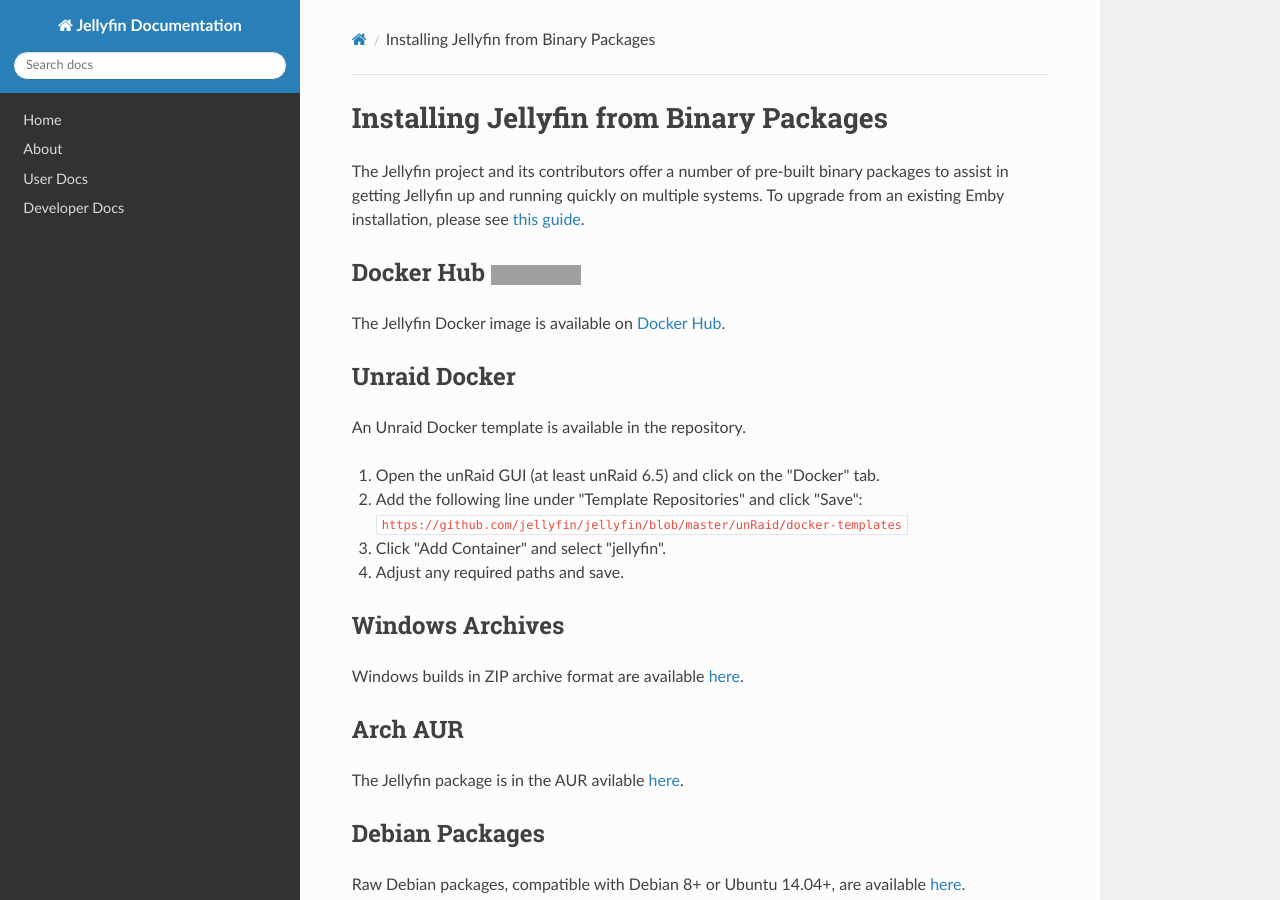
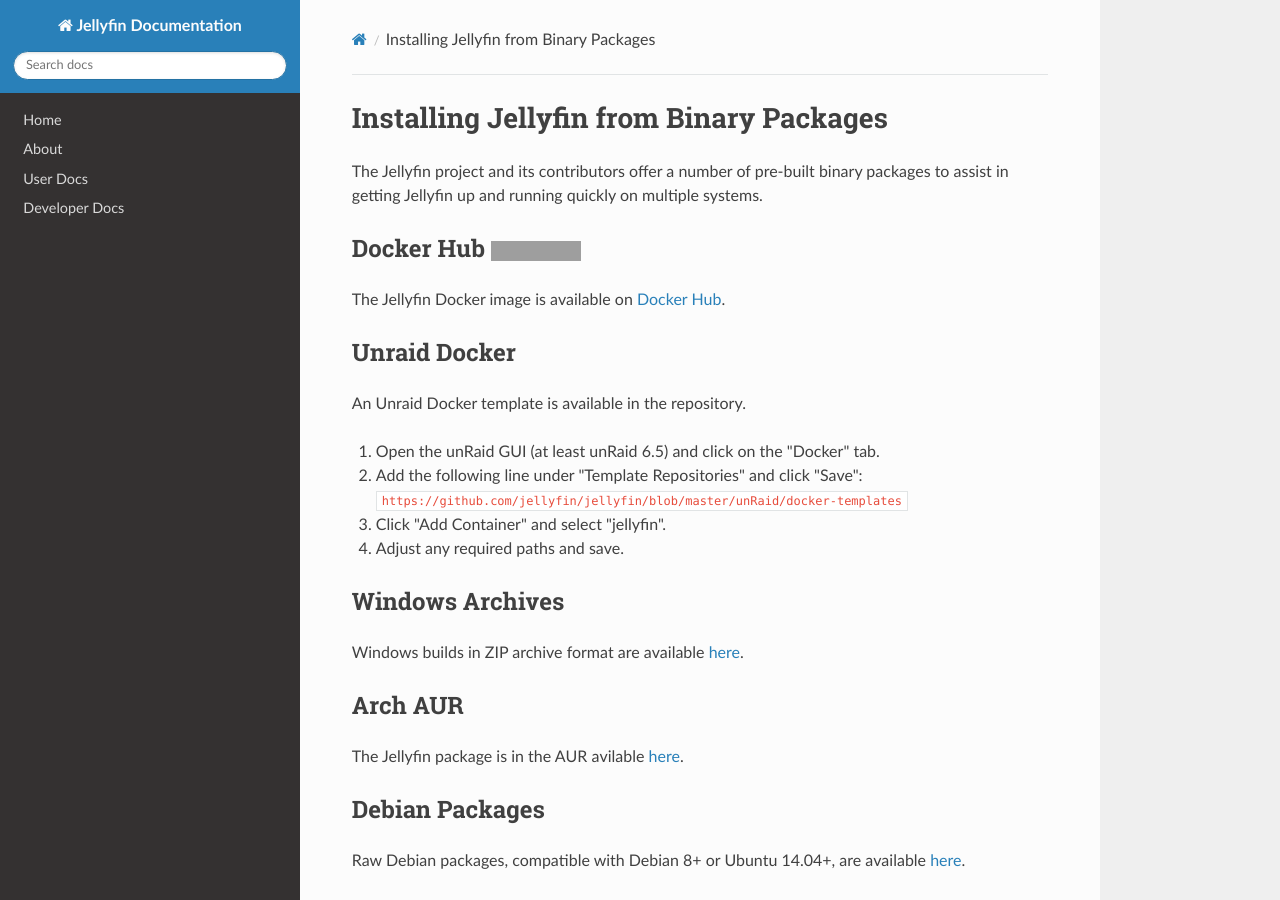
Before and after one commit to jellyfin-archive/jellyfin-docs, an MkDocs documentation site: the page built from docs/user-docs/installing.md, in a window 1280 px wide and 900 px high. Built offline with MkDocs 1.6.1, drawn with Linux system fonts in a browser that asks for light colours; nearby versions of some CDN libraries; grey boxes are pictures that could not be loaded.

Commit message:
Move reference to Migrating from Emby

```diff
--- a/docs/user-docs/installing.md
+++ b/docs/user-docs/installing.md
@@ -1,6 +1,6 @@
 # Installing Jellyfin from Binary Packages
 
-The Jellyfin project and its contributors offer a number of pre-built binary packages to assist in getting Jellyfin up and running quickly on multiple systems. To upgrade from an existing Emby installation, please see [this guide](/user-docs/migrate-from-emby).
+The Jellyfin project and its contributors offer a number of pre-built binary packages to assist in getting Jellyfin up and running quickly on multiple systems.
 
 ## Docker Hub <a href="https://hub.docker.com/r/jellyfin/jellyfin"><img alt="Docker Pull Count" src="https://img.shields.io/docker/pulls/jellyfin/jellyfin.svg"></a>
 
```
Also changed, not shown: docs/index.md (+1 -0 lines).
